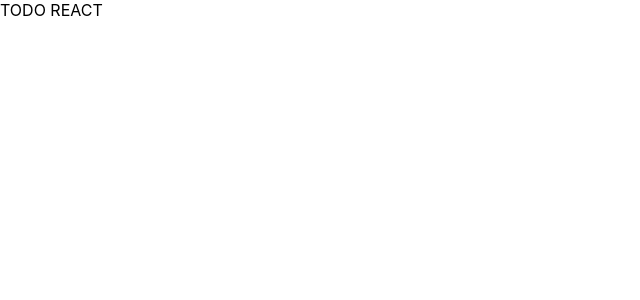
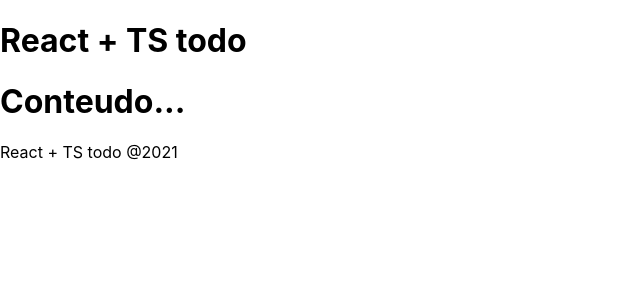
Before and after one commit to giclayne/todo-react, a React (Create React App) app: page / in a window 1280 px wide. Shown: the top 300 px of the page, without its empty margins (0-640 px from the left). Built offline with nearby package versions, Linux system fonts and the light colour scheme; the HTML template or start-up script is replaced by a standard one.

Commit message:
importando os componentes

```diff
--- a/src/App.tsx
+++ b/src/App.tsx
@@ -1,9 +1,13 @@
 import React from 'react';
+import Footer from './components/Footer';
+import Header from './components/Header';
 
 function App() {
   return (
     <div className="App">
-      TODO REACT
+      <Header />
+      <h1>Conteudo...</h1>
+      <Footer />
     </div>
   );
 }
```
